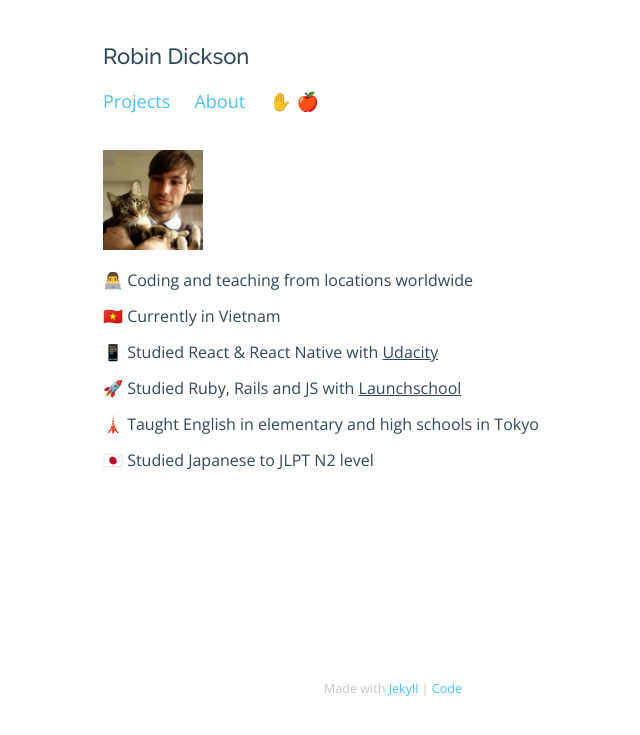
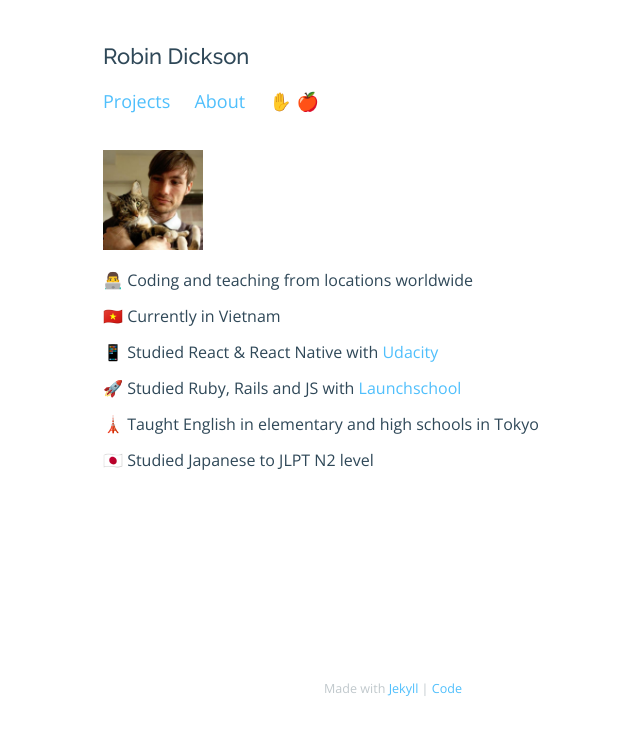
Before and after one commit to rbndickson/rbndickson.github.io, a Jekyll site: the page built from about.md, in a window 1280 px wide. Shown: the top 735 px of the page, without its empty margins (247-887 px from the left). Built offline with Jekyll 4.4.1, drawn with Linux system fonts in a browser that asks for light colours; nearby versions of some CDN libraries.

Commit message:
feat: Update link colors
To make links more obviously links.

```diff
--- a/_sass/_base.scss
+++ b/_sass/_base.scss
@@ -8,17 +8,6 @@ body {
 
 p {
   padding: 6px 0;
-
-  a:link,
-  a:visited {
-    color: inherit;
-    text-decoration: underline;
-  }
-
-  a:hover {
-    color: $highlight-color-1;
-    text-decoration: underline;
-  }
 }
 
 h2,
@@ -41,10 +30,13 @@ h2 {
 }
 
 a:link,
-a:visited,
+a:visited {
+  color: $link-color;
+  text-decoration: inherit;
+}
+
 a:hover {
-  color: inherit;
-  text-decoration: inherit;
+  color: $highlight-color-2;
 }
 
 .light-mono-text {
@@ -68,7 +60,7 @@ a:hover {
 
   > svg:hover {
     path {
-      fill: $nav-link-color;
+      fill: $link-color;
     }
   }
 }
--- a/_sass/_layout.scss
+++ b/_sass/_layout.scss
@@ -46,7 +46,7 @@ nav ul {
     display: inline-block;
     padding: 15px 20px 15px 0;
     font-size: 18px;
-    color: $nav-link-color;
+    color: $link-color;
   }
 
   a {
@@ -132,7 +132,7 @@ footer {
   a,
   a:link,
   a:visited {
-    color: $nav-link-color;
+    color: $link-color;
     transition: color 0.25s ease-in-out;
   }
 
--- a/css/main.scss
+++ b/css/main.scss
@@ -19,7 +19,7 @@ $very-light-blue:       #e1eff6;
 $body-background-color: $white;
 $main-text-color:       $blue-black;
 $title-text-color:      $blue-black;
-$nav-link-color:        $blue1;
+$link-color:        $blue1;
 $card-background-color: $blue1;
 $card-border-color:     $very-light-blue;
 $card-text-color:       $blue-black;
```
